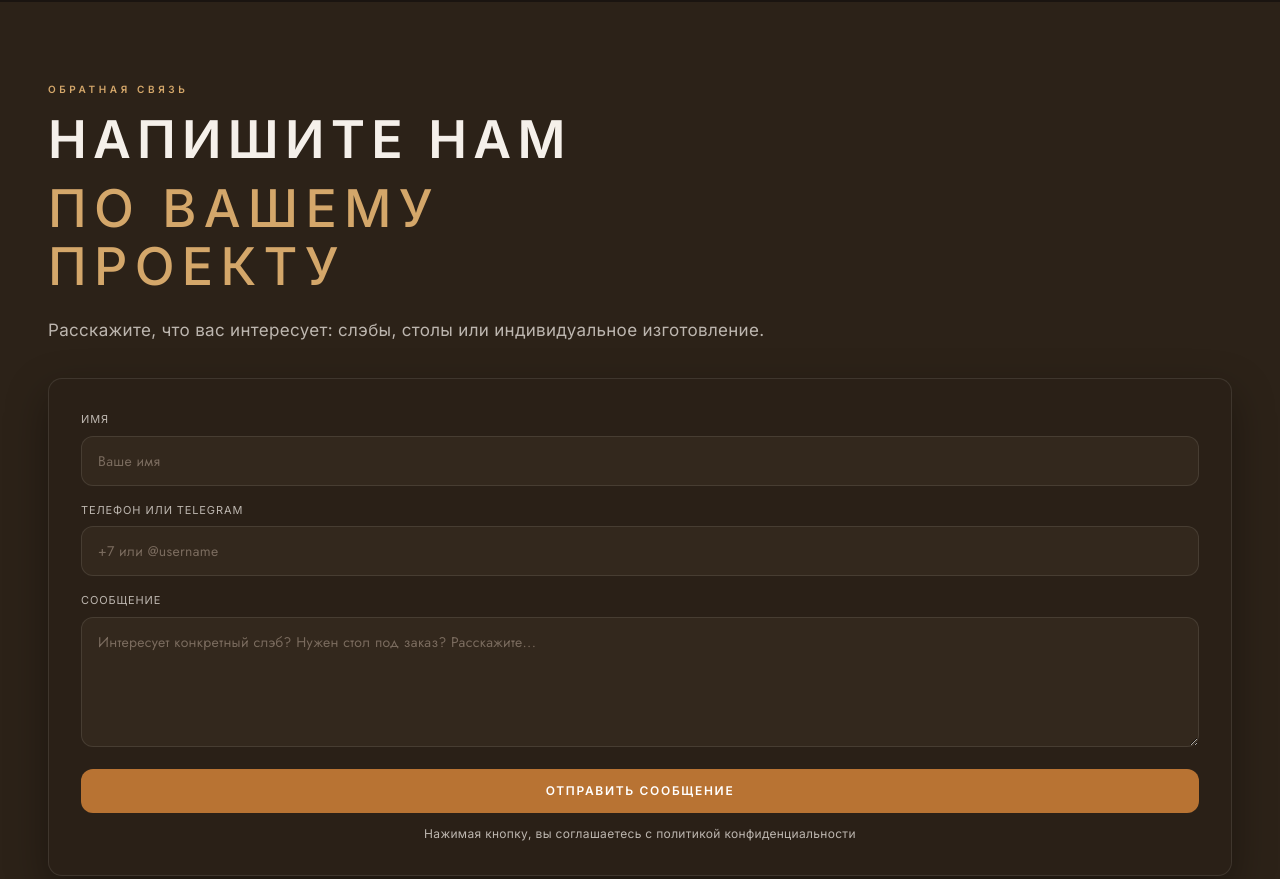
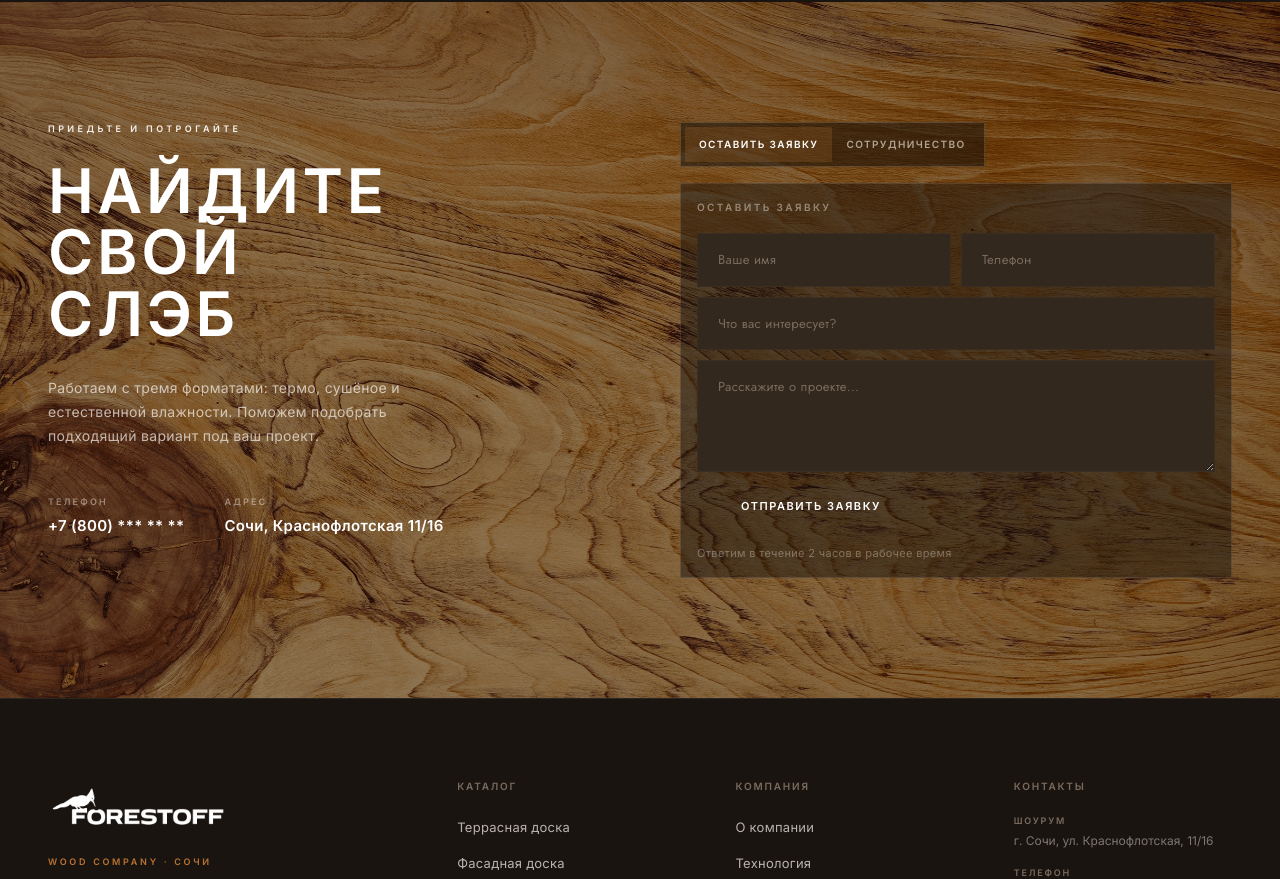
Before and after one commit to Zer0Blog/GlavSlebTest, a Next.js app: page /contacts in a window 1280 px wide. Shown: the part 1377-2256 px from the top of the page. Built offline with nearby package versions, Linux system fonts and the light colour scheme.

Commit message:
шрифт

```diff
--- a/app/contacts/page.tsx
+++ b/app/contacts/page.tsx
@@ -1,8 +1,10 @@
 'use client'
-import { useState } from 'react'
+import { useCallback, useState } from 'react'
+import type { CSSProperties } from 'react'
 import { MapPin, Phone, MessageCircle, Clock, Send } from 'lucide-react'
 import '../v3-page-theme.css'
 import '../about-contacts-v2-mobile.css'
+import '../v2/home-v2.css'
 import { assetUrl } from '@/lib/base-path'
 
 const CONTACTS = [
@@ -19,10 +21,16 @@ const MESSENGERS = [
 ]
 
 export default function ContactsPage() {
-  const [name, setName] = useState('')
-  const [contact, setContact] = useState('')
-  const [message, setMessage] = useState('')
-  const [sent, setSent] = useState(false)
+  const [formStatus, setFormStatus] = useState<'idle' | 'sent'>('idle')
+  const [coopStatus, setCoopStatus] = useState<'idle' | 'sent'>('idle')
+  const [contactFormMode, setContactFormMode] = useState<'request' | 'coop'>('request')
+
+  const handleSubmit = useCallback((e: React.FormEvent, type: 'contact' | 'coop') => {
+    e.preventDefault()
+    const set = type === 'contact' ? setFormStatus : setCoopStatus
+    set('sent')
+    setTimeout(() => set('idle'), 3000)
+  }, [])
 
   return (
     <div className="v3-page-theme contacts-page">
@@ -125,68 +133,90 @@ export default function ContactsPage() {
         </div>
       </section>
 
-      <section className="contacts-section contacts-section--form py-14 md:py-20" style={{ background: 'var(--page-section)' }}>
-        <div className="container-page max-w-3xl">
-          <p className="kicker-v3">Обратная связь</p>
-          <h2 className="title-v3">
-            Напишите нам
-            <br />
-            <span>по вашему проекту</span>
-          </h2>
-          <p className="lead-v3 mt-5 mb-8">Расскажите, что вас интересует: слэбы, столы или индивидуальное изготовление.</p>
-          {sent ? (
-            <div className="panel-v3 p-8 md:p-10 text-center">
-              <p className="font-display text-xl sm:text-2xl mb-3">Заявка отправлена!</p>
-              <p className="text-[14px]" style={{ color: 'var(--page-muted)' }}>
-                Мы ответим в течение часа в рабочее время.
-              </p>
+      <section
+        className="v2-contact"
+        style={{ '--v2-contact-bg-image': `url(${assetUrl('/media/contact-bg.png')})` } as CSSProperties}
+      >
+        <div className="container-page v2-contact__layout">
+          <div>
+            <p className="v2-section-label v2-contact-kicker">Приедьте и потрогайте</p>
+            <h2 className="v2-contact-h2">Найдите свой<br /><span>слэб</span></h2>
+            <p className="v2-contact-p">
+              Работаем с тремя форматами: термо, сушёное и естественной влажности.
+              Поможем подобрать подходящий вариант под ваш проект.
+            </p>
+            <div className="v2-contact-details">
+              <div>
+                <div className="v2-contact-dt">Телефон</div>
+                <div className="v2-contact-dd">+7 (800) *** ** **</div>
+              </div>
+              <div>
+                <div className="v2-contact-dt">Адрес</div>
+                <div className="v2-contact-dd">Сочи, Краснофлотская 11/16</div>
+              </div>
             </div>
-          ) : (
-            <form className="contacts-form-card panel-v3 p-6 md:p-8" onSubmit={(e) => { e.preventDefault(); setSent(true) }}>
-              <label className="block text-[11px] tracking-[.08em] uppercase mb-2" style={{ color: 'var(--page-muted)' }}>
-                Имя
-              </label>
-              <input
-                type="text"
-                value={name}
-                onChange={e => setName(e.target.value)}
-                placeholder="Ваше имя"
-                className="w-full px-4 py-3.5 text-sm mb-4 rounded-xl border bg-transparent"
-                style={{ borderColor: 'var(--page-border)' }}
-              />
+          </div>
 
-              <label className="block text-[11px] tracking-[.08em] uppercase mb-2" style={{ color: 'var(--page-muted)' }}>
-                Телефон или Telegram
-              </label>
-              <input
-                type="text"
-                value={contact}
-                onChange={e => setContact(e.target.value)}
-                placeholder="+7 или @username"
-                className="w-full px-4 py-3.5 text-sm mb-4 rounded-xl border bg-transparent"
-                style={{ borderColor: 'var(--page-border)' }}
-              />
+          <div className="v2-contact-forms">
+            <div className="v2-contact-switch" role="tablist" aria-label="Тип обращения">
+              <button
+                type="button"
+                role="tab"
+                aria-selected={contactFormMode === 'request'}
+                className={`v2-contact-switch__btn${contactFormMode === 'request' ? ' is-active' : ''}`}
+                onClick={() => setContactFormMode('request')}
+              >
+                Оставить заявку
+              </button>
+              <button
+                type="button"
+                role="tab"
+                aria-selected={contactFormMode === 'coop'}
+                className={`v2-contact-switch__btn${contactFormMode === 'coop' ? ' is-active' : ''}`}
+                onClick={() => setContactFormMode('coop')}
+              >
+                Сотрудничество
+              </button>
+            </div>
 
-              <label className="block text-[11px] tracking-[.08em] uppercase mb-2" style={{ color: 'var(--page-muted)' }}>
-                Сообщение
-              </label>
-              <textarea
-                value={message}
-                onChange={e => setMessage(e.target.value)}
-                rows={5}
-                placeholder="Интересует конкретный слэб? Нужен стол под заказ? Расскажите..."
-                className="w-full px-4 py-3.5 text-sm mb-4 resize-y rounded-xl border bg-transparent"
-                style={{ borderColor: 'var(--page-border)' }}
-              />
-
-              <button type="submit" className="w-full rounded-xl py-3.5 text-xs tracking-[.14em] uppercase font-semibold" style={{ background: 'var(--page-accent)', color: '#fff' }}>
-                Отправить сообщение
-              </button>
-              <p className="text-center text-[12px] mt-3" style={{ color: 'var(--page-muted)' }}>
-                Нажимая кнопку, вы соглашаетесь с политикой конфиденциальности
-              </p>
-            </form>
-          )}
+            {contactFormMode === 'request' ? (
+              <form onSubmit={e => handleSubmit(e, 'contact')} className="v2-contact-form">
+                <p className="v2-contact-form-label">Оставить заявку</p>
+                <div className="v2-contact-row">
+                  <input type="text" className="v2-contact-input" placeholder="Ваше имя" />
+                  <input type="tel" className="v2-contact-input" placeholder="Телефон" />
+                </div>
+                <input type="text" className="v2-contact-input" placeholder="Что вас интересует?" />
+                <textarea rows={4} className="v2-contact-input" placeholder="Расскажите о проекте..." style={{ resize: 'vertical' }} />
+                <button
+                  type="submit"
+                  className="v2-btn"
+                  style={{ background: formStatus === 'sent' ? '#3D6B4F' : 'var(--v2-accent)', alignSelf: 'flex-start', padding: '16px 44px' }}
+                >
+                  {formStatus === 'sent' ? 'Отправлено ✓' : 'Отправить заявку'}
+                </button>
+                <p className="v2-contact-note">Ответим в течение 2 часов в рабочее время</p>
+              </form>
+            ) : (
+              <form onSubmit={e => handleSubmit(e, 'coop')} className="v2-contact-form v2-contact-form--secondary">
+                <p className="v2-contact-form-label">Предложить сотрудничество</p>
+                <div className="v2-contact-row">
+                  <input type="text" className="v2-contact-input" placeholder="Компания / имя" />
+                  <input type="tel" className="v2-contact-input" placeholder="Телефон / мессенджер" />
+                </div>
+                <input type="text" className="v2-contact-input" placeholder="Формат сотрудничества (опт, дизайн-проекты, поставки)" />
+                <textarea rows={4} className="v2-contact-input" placeholder="Опишите предложение..." style={{ resize: 'vertical' }} />
+                <button
+                  type="submit"
+                  className="v2-btn"
+                  style={{ background: coopStatus === 'sent' ? '#3D6B4F' : 'var(--v2-accent)', alignSelf: 'flex-start', padding: '16px 44px' }}
+                >
+                  {coopStatus === 'sent' ? 'Отправлено ✓' : 'Отправить предложение'}
+                </button>
+                <p className="v2-contact-note">Ответим в течение 2 часов в рабочее время</p>
+              </form>
+            )}
+          </div>
         </div>
       </section>
     </div>
--- a/app/v2/home-v2.css
+++ b/app/v2/home-v2.css
@@ -228,7 +228,7 @@ main.site-main:has(.home-v2) {
 }
 .v2-hero__eyebrow {
   margin: 0 0 clamp(1rem, 2.5vh, 1.5rem);
-  font-size: 13px;
+  font-size: 15px;
   font-weight: 600;
   letter-spacing: 0.38em;
   text-transform: uppercase;
```
